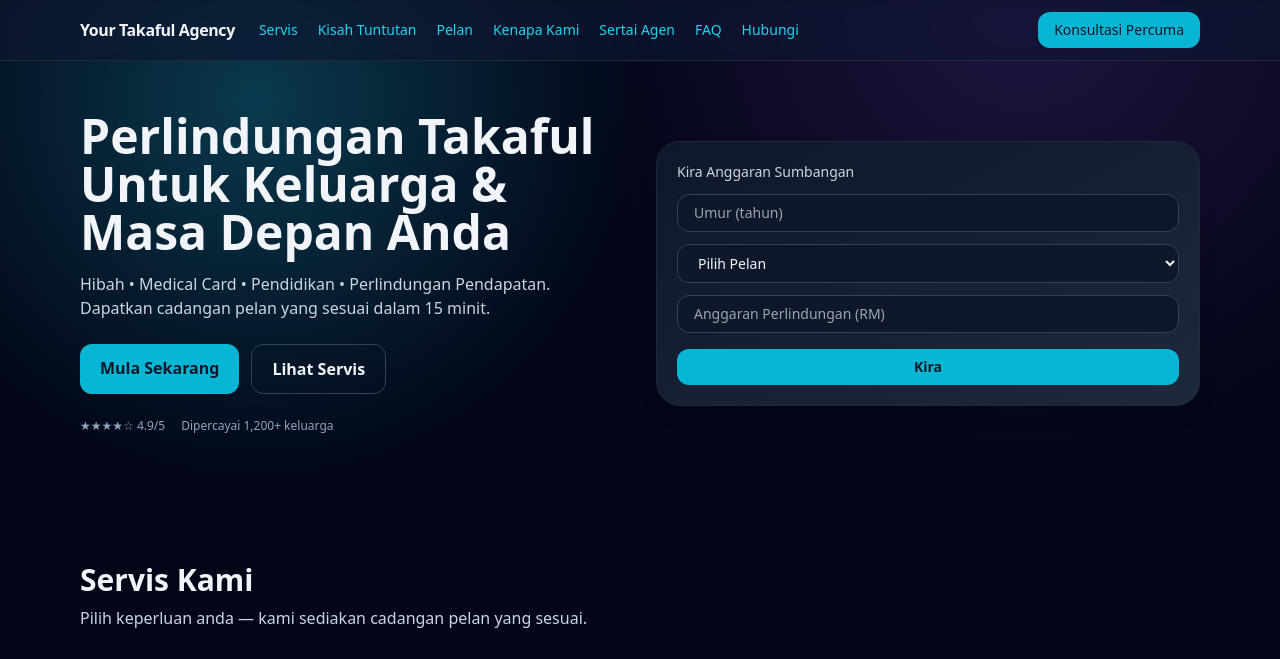
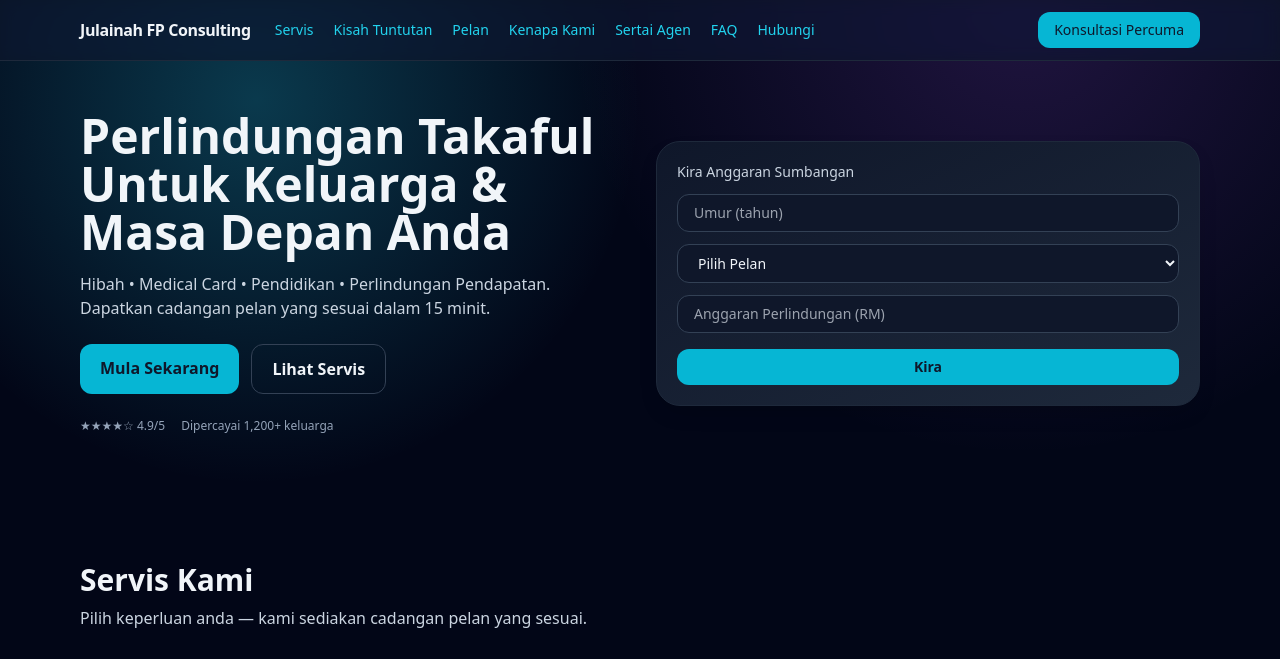
Before and after one commit to ramlanahmad/julainahfpconsulting, a plain HTML site: page index.html in a window 1280 px wide. Shown: the top 659 px of the page. Drawn offline with nearby package versions, Linux system fonts and the light colour scheme; grey boxes are pictures that could not be loaded.

Commit message:
commit Update index.html

```diff
--- a/index.html
+++ b/index.html
@@ -25,7 +25,7 @@
   <!-- Header -->
   <header id="top" class="fixed inset-x-0 top-0 z-40 glass border-b border-slate-800">
     <div class="mx-auto max-w-6xl px-4 py-3 flex items-center gap-6">
-      <a href="#top" class="font-semibold tracking-tight">Your Takaful Agency</a>
+      <a href="#top" class="font-semibold tracking-tight">Julainah FP Consulting</a>
       <nav class="hidden md:flex items-center gap-5 text-sm">
         <a href="#servis" class="hover:text-cyan-300">Servis</a>
         <a href="#kisah" class="hover:text-cyan-300">Kisah Tuntutan</a>
```
